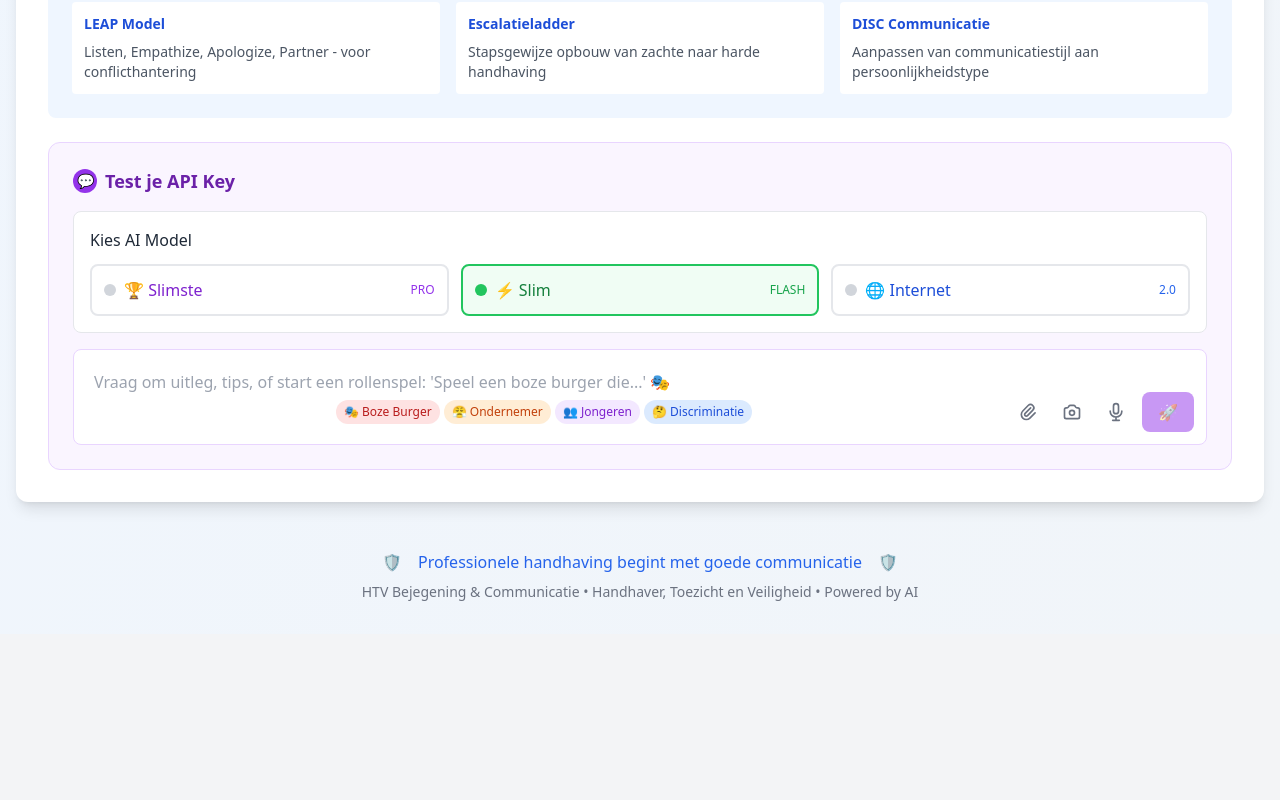
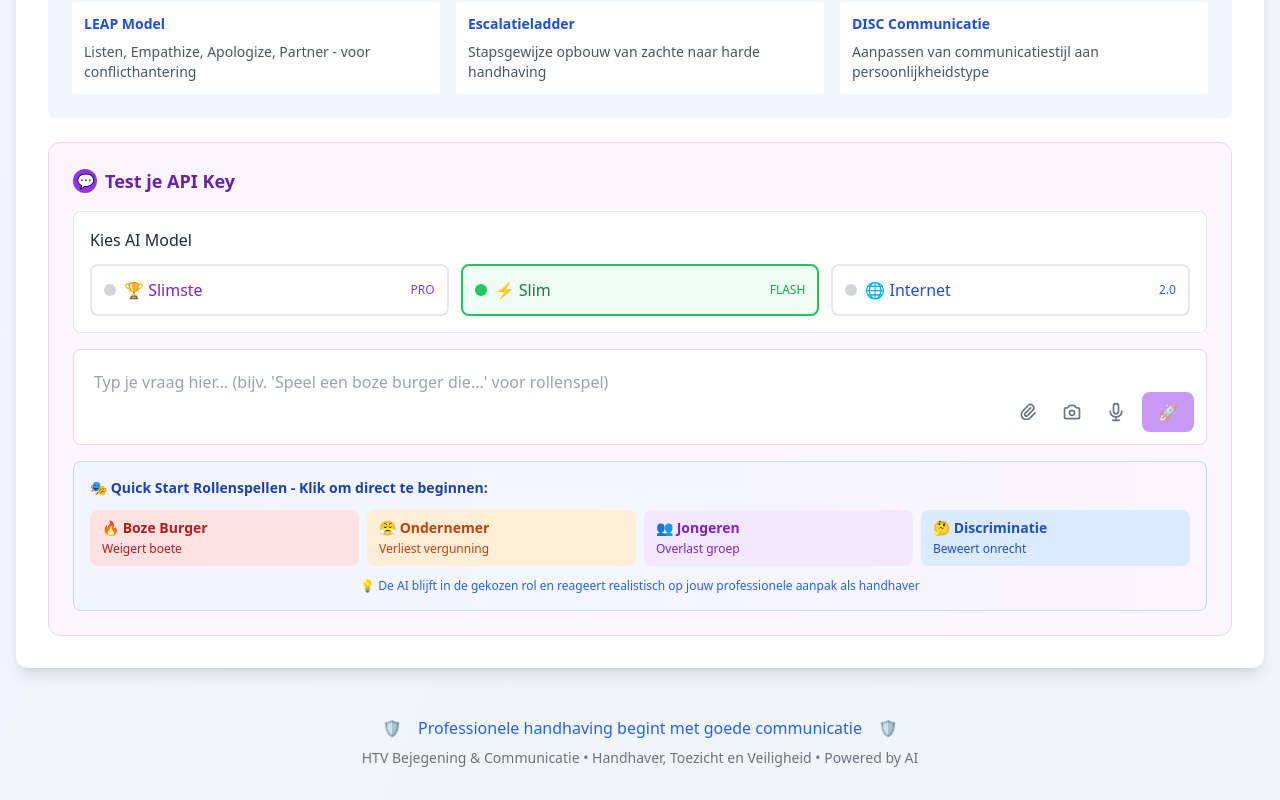
Before and after one commit to J00landa/bejegeningverdwenenkind, a Next.js app: page / in a window 1280 px wide. Shown: the part 2210-3010 px from the top of the page. Before the commit the page ends 2844 px from the top, so only its background shows below. Built offline with nearby package versions, Linux system fonts and the light colour scheme.

Commit message:
Fix rollenspel knoppen plaatsing

```diff
--- a/src/components/TestChatBot.tsx
+++ b/src/components/TestChatBot.tsx
@@ -950,44 +950,11 @@ export default function TestChatBot() {
                 onChange={(e) => setMessage(e.target.value)}
                 onKeyPress={handleKeyPress}
                 placeholder={isDragOver ? "Drop bestanden of tekst hier..." : "Typ een vraag voor Gemini... (of plak met Ctrl+V)"}
-                placeholder={isDragOver ? "Drop bestanden of tekst hier..." : "Vraag om uitleg, tips, of start een rollenspel: 'Speel een boze burger die...' 🎭"}
+                placeholder={isDragOver ? "Drop bestanden of tekst hier..." : "Typ je vraag hier... (bijv. 'Speel een boze burger die...' voor rollenspel)"}
                 className="w-full p-2 border-0 resize-none focus:outline-none"
                 rows={2}
                 disabled={isLoading}
               />
-
-              {/* Rollenspel Quick Start Buttons */}
-              {!message.trim() && uploadedFiles.length === 0 && (
-                <div className="absolute bottom-2 left-2 right-2">
-                  <div className="flex flex-wrap gap-1 justify-center">
-                    <button
-                      onClick={() => setMessage("Speel een boze burger die zijn parkeerboete weigert te betalen en dreigt met een klacht. Ik ben de handhaver.")}
-                      className="text-xs bg-red-100 hover:bg-red-200 text-red-700 px-2 py-1 rounded-full transition-colors"
-                    >
-                      🎭 Boze Burger
-                    </button>
-                    <button
-                      onClick={() => setMessage("Simuleer een emotionele ondernemer die zijn terrasvergunning verliest. Speel de rol realistisch. Ik ben de handhaver.")}
-                      className="text-xs bg-orange-100 hover:bg-orange-200 text-orange-700 px-2 py-1 rounded-full transition-colors"
-                    >
-                      😤 Ondernemer
-                    </button>
-                    <button
-                      onClick={() => setMessage("Speel een groep jongeren die overlast veroorzaakt en uitdagend reageert op aanspreken. Ik ben de handhaver.")}
-                      className="text-xs bg-purple-100 hover:bg-purple-200 text-purple-700 px-2 py-1 rounded-full transition-colors"
-                    >
-                      👥 Jongeren
-                    </button>
-                    <button
-                      onClick={() => setMessage("Simuleer iemand die beweert dat de controle discriminatie is en dreigt met de media. Ik ben de handhaver.")}
-                      className="text-xs bg-blue-100 hover:bg-blue-200 text-blue-700 px-2 py-1 rounded-full transition-colors"
-                    >
-                      🤔 Discriminatie
-                    </button>
-                  </div>
-                </div>
-              )}
-
               {pasteHint && (
                 <div className="absolute top-0 right-0 bg-green-100 text-green-800 text-xs px-2 py-1 rounded-bl-lg rounded-tr-lg">
                   {pasteHint}
@@ -1058,6 +1025,47 @@ export default function TestChatBot() {
           )}
         </div>
 
+        {/* Rollenspel Quick Start Buttons - Outside input area */}
+        {!message.trim() && uploadedFiles.length === 0 && !response && !streamingResponse && (
+          <div className="bg-gradient-to-r from-blue-50 to-purple-50 border border-blue-200 rounded-lg p-4">
+            <h4 className="text-sm font-semibold text-blue-800 mb-3 flex items-center">
+              🎭 Quick Start Rollenspellen - Klik om direct te beginnen:
+            </h4>
+            <div className="grid grid-cols-2 md:grid-cols-4 gap-2">
+              <button
+                onClick={() => setMessage("Speel een boze burger die zijn parkeerboete weigert te betalen en dreigt met een klacht. Ik ben de handhaver.")}
+                className="text-sm bg-red-100 hover:bg-red-200 text-red-700 px-3 py-2 rounded-lg transition-colors text-left"
+              >
+                🔥 <strong>Boze Burger</strong><br/>
+                <span className="text-xs">Weigert boete</span>
+              </button>
+              <button
+                onClick={() => setMessage("Simuleer een emotionele ondernemer die zijn terrasvergunning verliest. Speel de rol realistisch. Ik ben de handhaver.")}
+                className="text-sm bg-orange-100 hover:bg-orange-200 text-orange-700 px-3 py-2 rounded-lg transition-colors text-left"
+              >
+                😤 <strong>Ondernemer</strong><br/>
+                <span className="text-xs">Verliest vergunning</span>
+              </button>
+              <button
+                onClick={() => setMessage("Speel een groep jongeren die overlast veroorzaakt en uitdagend reageert op aanspreken. Ik ben de handhaver.")}
+                className="text-sm bg-purple-100 hover:bg-purple-200 text-purple-700 px-3 py-2 rounded-lg transition-colors text-left"
+              >
+                👥 <strong>Jongeren</strong><br/>
+                <span className="text-xs">Overlast groep</span>
+              </button>
+              <button
+                onClick={() => setMessage("Simuleer iemand die beweert dat de controle discriminatie is en dreigt met de media. Ik ben de handhaver.")}
+                className="text-sm bg-blue-100 hover:bg-blue-200 text-blue-700 px-3 py-2 rounded-lg transition-colors text-left"
+              >
+                🤔 <strong>Discriminatie</strong><br/>
+                <span className="text-xs">Beweert onrecht</span>
+              </button>
+            </div>
+            <p className="text-xs text-blue-600 mt-3 text-center">
+              💡 De AI blijft in de gekozen rol en reageert realistisch op jouw professionele aanpak als handhaver
+            </p>
+          </div>
+        )}
 
 
         {/* Response Area */}
```
